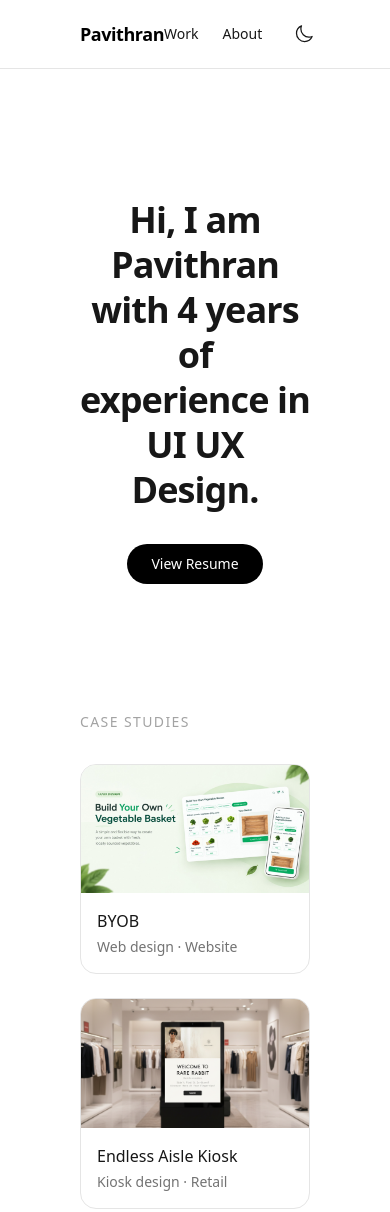
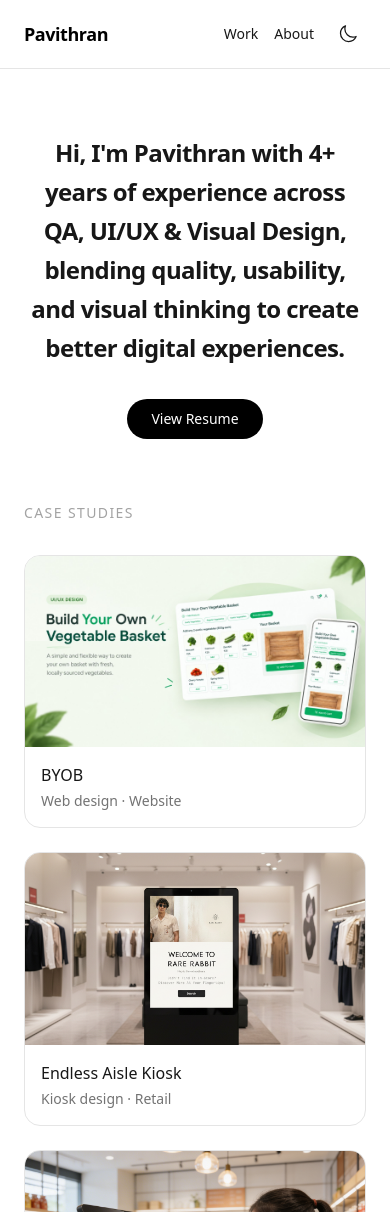
Before and after one commit to Pavithran-Designer/pavithran-designer.github.io, a plain HTML site: page index.html in a window 390 px wide. Shown: the top 1212 px of the page. Drawn offline with nearby package versions, Linux system fonts and the light colour scheme.

Commit message:
text change

```diff
--- a/index.html
+++ b/index.html
@@ -25,9 +25,9 @@
 
   <!-- Sticky Nav -->
   <header class="sticky top-0 z-50 bg-white/80 backdrop-blur border-b border-neutral-200 dark:bg-neutral-950/80 dark:border-neutral-800">
-    <nav class="max-w-7xl mx-auto flex items-center justify-between px-[80px] py-4">
+    <nav class="max-w-7xl mx-auto flex items-center justify-between px-6 sm:px-10 lg:px-20 py-4">
       <a href="index.html" class="font-semibold tracking-tight text-lg text-black dark:text-white">Pavithran</a>
-      <div class="flex items-center gap-6 text-sm font-medium">
+      <div class="flex items-center gap-4 sm:gap-6 text-sm font-medium">
         <a href="index.html" class="hover:text-[var(--color-primary)] transition-colors">Work</a>
         <a href="contact.html" class="hover:text-[var(--color-primary)] transition-colors">About</a>
         <button id="theme-toggle" type="button" aria-label="Toggle theme"
@@ -44,8 +44,8 @@
   </header>
 
   <!-- Hero -->
-  <section class="max-w-5xl mx-auto px-[80px] py-32 text-center">
-    <h1 id="hero-text" class="text-4xl sm:text-6xl font-bold tracking-tight leading-tight"></h1>
+  <section class="max-w-5xl mx-auto px-6 sm:px-10 lg:px-20 py-16 sm:py-24 lg:py-32 text-center">
+    <h1 id="hero-text" class="text-2xl sm:text-4xl font-bold tracking-tight leading-relaxed"></h1>
     <a href="https://drive.google.com/file/d/1QcMRR42RbXHFN1tpl5klsEAUhSQST2IN/view?usp=sharing" target="_blank" rel="noopener"
       class="inline-block mt-8 rounded-full bg-black text-white px-6 py-2.5 text-sm font-medium hover:bg-[var(--color-primary)] dark:bg-white dark:text-black dark:hover:bg-[var(--color-primary)] dark:hover:text-white transition-colors">
       View Resume
@@ -53,7 +53,7 @@
   </section>
 
   <!-- Case Studies -->
-  <section class="max-w-7xl mx-auto px-[80px] pb-32">
+  <section class="max-w-7xl mx-auto px-6 sm:px-10 lg:px-20 pb-16 sm:pb-24 lg:pb-32">
     <h2 class="text-sm font-medium uppercase tracking-widest text-neutral-400 mb-8">Case Studies</h2>
     <div class="grid sm:grid-cols-2 gap-6">
       <a href="https://www.figma.com/design/6MlKwtJ4QUPRLAHjMRsDfn/Build-Your-Own-Vegetable-Basket?node-id=4-12582&t=ubsiKeDPUCn4pzrF-1" target="_blank" rel="noopener" class="group block rounded-2xl overflow-hidden border border-neutral-200 dark:border-neutral-800 hover:border-[var(--color-primary)] transition-colors">
--- a/script.js
+++ b/script.js
@@ -2,7 +2,7 @@ document.addEventListener('DOMContentLoaded', () => {
   const hero = document.getElementById('hero-text');
   if (!hero) return;
 
-  const text = 'Hi, I am Pavithran with 4 years of experience in UI UX Design.';
+  const text = "Hi, I'm Pavithran with 4+ years of experience across QA, UI/UX & Visual Design, blending quality, usability, and visual thinking to create better digital experiences.";
   hero.innerHTML = text
     .split(' ')
     .map((word, i) => `<span class="hero-word" style="animation-delay: ${i * 60}ms">${word}</span>`)
```
Also changed, not shown: contact.html (+8 -8 lines).
